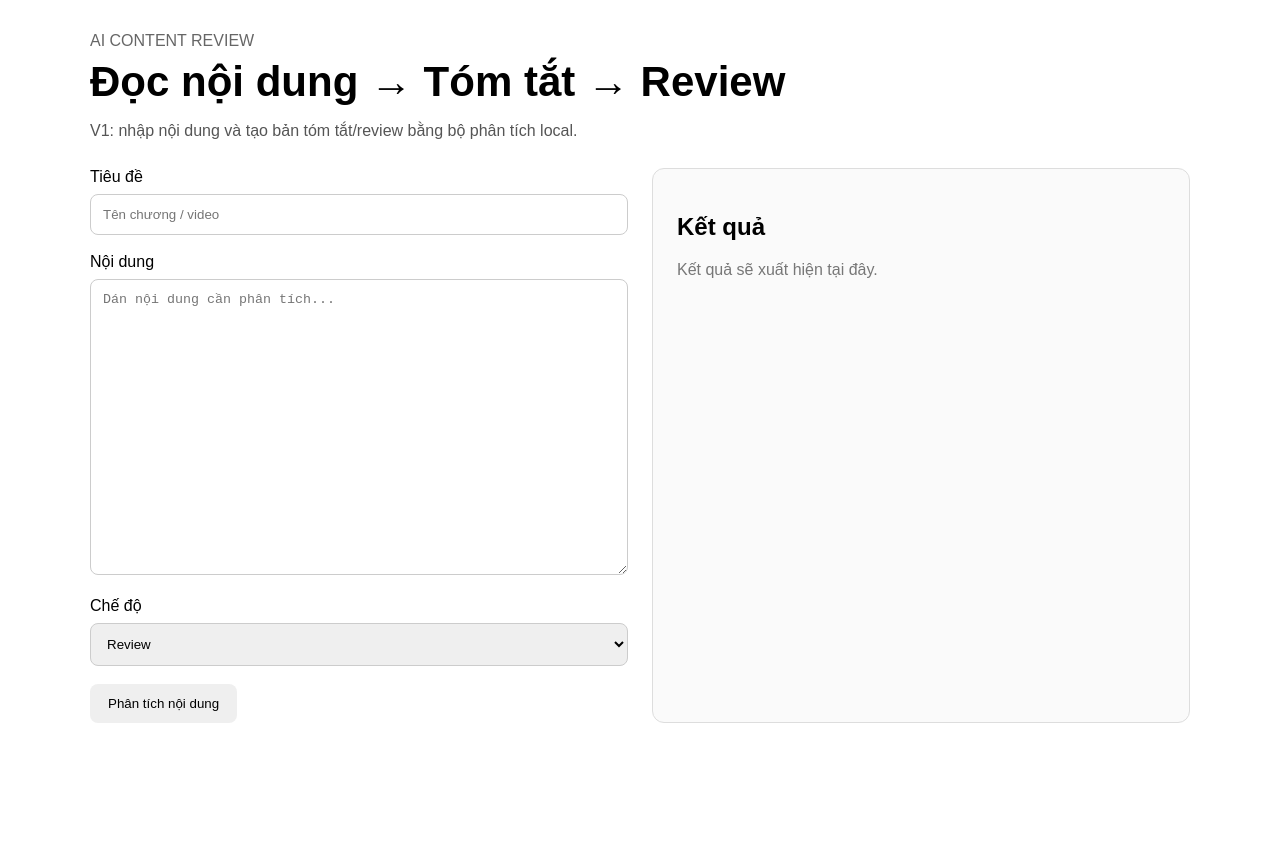
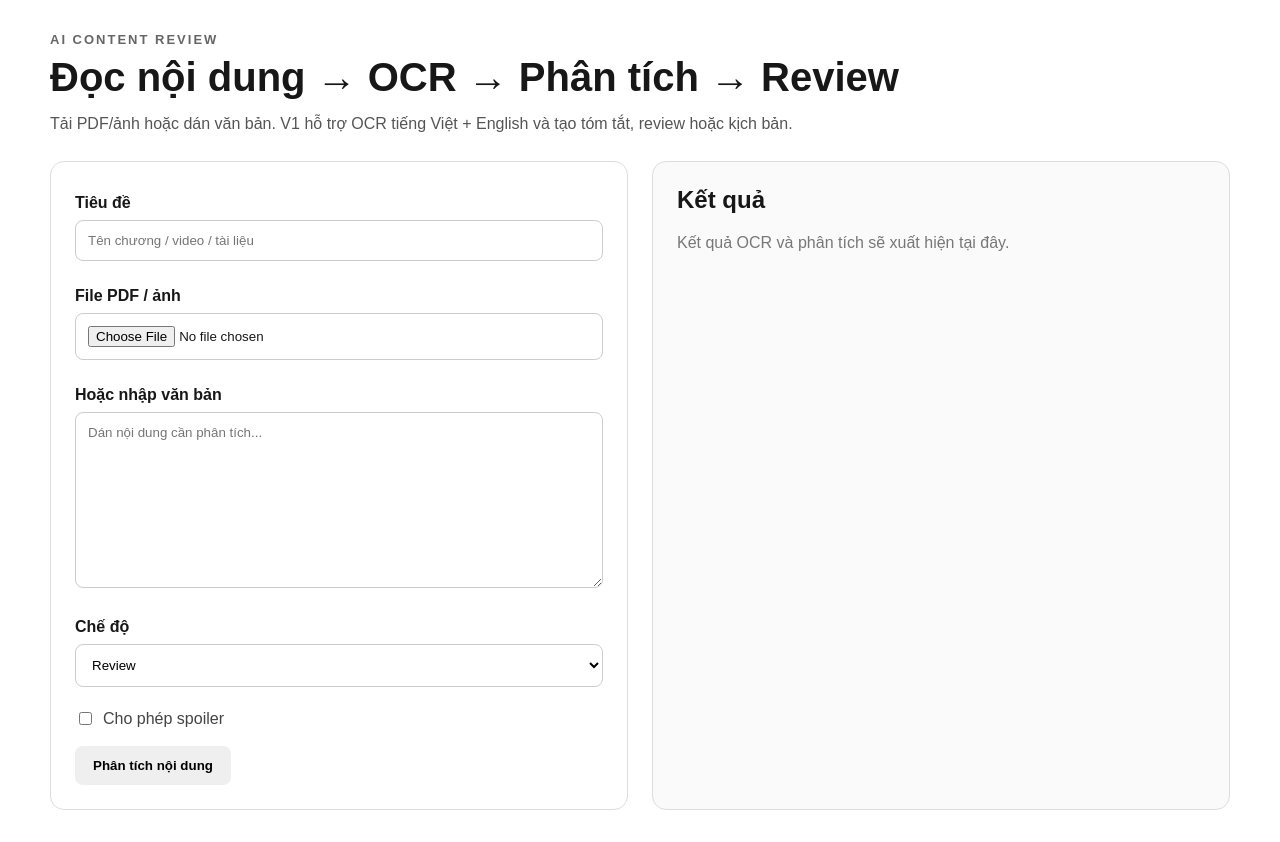
Before and after one commit to rinnef007/AI-Content-Review, a Next.js app in the folder apps/web/: page / in a window 1280 px wide. Before the commit the page ends 800 px from the top, so only its background shows below. Built offline with nearby package versions, Linux system fonts and the light colour scheme; no server answers.

Commit message:
feat(web): add PDF and image OCR upload UI

```diff
--- a/apps/web/app/page.js
+++ b/apps/web/app/page.js
@@ -7,64 +7,111 @@ const API = process.env.NEXT_PUBLIC_API_URL || "http://localhost:8000";
 export default function Home() {
   const [title, setTitle] = useState("");
   const [content, setContent] = useState("");
+  const [file, setFile] = useState(null);
   const [mode, setMode] = useState("review");
+  const [spoiler, setSpoiler] = useState(false);
   const [result, setResult] = useState(null);
   const [loading, setLoading] = useState(false);
+  const [error, setError] = useState("");
 
   async function analyze() {
-    if (!title.trim() || !content.trim()) return;
+    if (!title.trim() && !file && !content.trim()) return;
     setLoading(true);
     setResult(null);
+    setError("");
     try {
-      const res = await fetch(`${API}/api/v1/analyze`, {
-        method: "POST",
-        headers: { "Content-Type": "application/json" },
-        body: JSON.stringify({ title, content, mode, spoiler: false }),
-      });
-      if (!res.ok) throw new Error("API request failed");
-      const data = await res.json();
+      let res;
+      if (file) {
+        const form = new FormData();
+        form.append("file", file);
+        form.append("title", title.trim() || file.name);
+        form.append("mode", mode);
+        form.append("spoiler", String(spoiler));
+        res = await fetch(`${API}/api/v1/analyze/upload`, { method: "POST", body: form });
+      } else {
+        res = await fetch(`${API}/api/v1/analyze`, {
+          method: "POST",
+          headers: { "Content-Type": "application/json" },
+          body: JSON.stringify({ title, content, mode, spoiler }),
+        });
+      }
+      const data = await res.json().catch(() => ({}));
+      if (!res.ok) throw new Error(data.detail || "API request failed");
       setResult(data.result);
-    } catch (error) {
-      setResult({ review: `Không thể kết nối API: ${error.message}` });
+    } catch (err) {
+      setError(err.message);
     } finally {
       setLoading(false);
     }
   }
 
   return (
-    <main style={{ maxWidth: 1100, margin: "0 auto", padding: 32, fontFamily: "Arial, sans-serif" }}>
-      <header style={{ marginBottom: 28 }}>
-        <p style={{ margin: 0, color: "#666" }}>AI CONTENT REVIEW</p>
-        <h1 style={{ fontSize: 42, margin: "8px 0" }}>Đọc nội dung → Tóm tắt → Review</h1>
-        <p style={{ color: "#555" }}>V1: nhập nội dung và tạo bản tóm tắt/review bằng bộ phân tích local.</p>
+    <main style={styles.page}>
+      <header style={styles.header}>
+        <p style={styles.eyebrow}>AI CONTENT REVIEW</p>
+        <h1 style={styles.h1}>Đọc nội dung → OCR → Phân tích → Review</h1>
+        <p style={styles.subtitle}>Tải PDF/ảnh hoặc dán văn bản. V1 hỗ trợ OCR tiếng Việt + English và tạo tóm tắt, review hoặc kịch bản.</p>
       </header>
-      <section style={{ display: "grid", gridTemplateColumns: "1fr 1fr", gap: 24 }}>
-        <div>
-          <label>Tiêu đề</label>
-          <input value={title} onChange={e => setTitle(e.target.value)} placeholder="Tên chương / video" style={input} />
-          <label>Nội dung</label>
-          <textarea value={content} onChange={e => setContent(e.target.value)} placeholder="Dán nội dung cần phân tích..." rows={18} style={textarea} />
-          <label>Chế độ</label>
-          <select value={mode} onChange={e => setMode(e.target.value)} style={input}>
+      <section style={styles.grid}>
+        <div style={styles.card}>
+          <label style={styles.label}>Tiêu đề</label>
+          <input value={title} onChange={e => setTitle(e.target.value)} placeholder="Tên chương / video / tài liệu" style={styles.input} />
+          <label style={styles.label}>File PDF / ảnh</label>
+          <input type="file" accept=".pdf,.png,.jpg,.jpeg,.webp,.bmp,.tiff" onChange={e => setFile(e.target.files?.[0] || null)} style={styles.input} />
+          {file && <p style={styles.file}>Đã chọn: {file.name}</p>}
+          <label style={styles.label}>Hoặc nhập văn bản</label>
+          <textarea value={content} onChange={e => setContent(e.target.value)} placeholder="Dán nội dung cần phân tích..." rows={10} style={styles.textarea} />
+          <label style={styles.label}>Chế độ</label>
+          <select value={mode} onChange={e => setMode(e.target.value)} style={styles.input}>
             <option value="summary">Tóm tắt</option>
             <option value="review">Review</option>
             <option value="script">Kịch bản</option>
           </select>
-          <button onClick={analyze} disabled={loading} style={button}>{loading ? "Đang phân tích..." : "Phân tích nội dung"}</button>
+          <label style={styles.check}><input type="checkbox" checked={spoiler} onChange={e => setSpoiler(e.target.checked)} /> Cho phép spoiler</label>
+          <button onClick={analyze} disabled={loading} style={styles.button}>{loading ? "Đang xử lý..." : file ? "OCR & phân tích" : "Phân tích nội dung"}</button>
+          {error && <div style={styles.error}>{error}</div>}
         </div>
-        <div style={{ border: "1px solid #ddd", borderRadius: 12, padding: 24, minHeight: 500, background: "#fafafa" }}>
-          <h2>Kết quả</h2>
-          {result ? <>
+        <div style={styles.resultCard}>
+          <h2 style={styles.h2}>Kết quả</h2>
+          {!result && <p style={styles.muted}>Kết quả OCR và phân tích sẽ xuất hiện tại đây.</p>}
+          {result && <>
+            <div style={styles.meta}>
+              <span>Provider: {result.provider || "local"}</span>
+              {result.source && <span>Nguồn: {result.source.type}{result.source.pages ? ` · ${result.source.pages} trang` : ""}</span>}
+              {result.source?.ocr_used && <span>OCR: đã dùng</span>}
+            </div>
             <h3>Tóm tắt</h3><p>{result.summary}</p>
-            <h3>Review / Kịch bản</h3><pre style={{ whiteSpace: "pre-wrap", fontFamily: "inherit" }}>{result.review}</pre>
-            <h3>Từ khóa</h3><p>{(result.keywords || []).join(", ")}</p>
-          </> : <p style={{ color: "#777" }}>Kết quả sẽ xuất hiện tại đây.</p>}
+            <h3>Review / Kịch bản</h3><pre style={styles.pre}>{result.review}</pre>
+            <h3>Từ khóa</h3><p>{(result.keywords || []).join(", ") || "Chưa xác định"}</p>
+            {result.stats && <p style={styles.muted}>Thống kê: {result.stats.words} từ · {result.stats.sentences} câu</p>}
+            {result.extracted_text && <details style={styles.details}><summary>Xem văn bản OCR đã trích xuất</summary><pre style={styles.ocr}>{result.extracted_text}</pre></details>}
+          </>}
         </div>
       </section>
     </main>
   );
 }
 
-const input = { width: "100%", boxSizing: "border-box", padding: 12, margin: "8px 0 18px", border: "1px solid #ccc", borderRadius: 8 };
-const textarea = { ...input, resize: "vertical" };
-const button = { padding: "12px 18px", border: 0, borderRadius: 8, cursor: "pointer" };
+const styles = {
+  page: { maxWidth: 1180, margin: "0 auto", padding: 32, fontFamily: "Arial, sans-serif", color: "#171717" },
+  header: { marginBottom: 28 },
+  eyebrow: { margin: 0, fontSize: 13, fontWeight: 700, letterSpacing: 2, color: "#666" },
+  h1: { fontSize: 40, lineHeight: 1.1, margin: "8px 0 12px" },
+  subtitle: { color: "#555", maxWidth: 850 },
+  grid: { display: "grid", gridTemplateColumns: "minmax(0, 1fr) minmax(0, 1fr)", gap: 24 },
+  card: { border: "1px solid #ddd", borderRadius: 14, padding: 24, background: "#fff" },
+  resultCard: { border: "1px solid #ddd", borderRadius: 14, padding: 24, minHeight: 520, background: "#fafafa" },
+  h2: { marginTop: 0 },
+  label: { display: "block", fontWeight: 600, marginTop: 8 },
+  input: { width: "100%", boxSizing: "border-box", padding: 12, margin: "8px 0 18px", border: "1px solid #ccc", borderRadius: 8, background: "#fff" },
+  textarea: { width: "100%", boxSizing: "border-box", padding: 12, margin: "8px 0 18px", border: "1px solid #ccc", borderRadius: 8, resize: "vertical", fontFamily: "inherit" },
+  file: { margin: "-10px 0 16px", color: "#555", fontSize: 13 },
+  check: { display: "flex", gap: 8, alignItems: "center", margin: "4px 0 18px", color: "#444" },
+  button: { padding: "12px 18px", border: 0, borderRadius: 8, cursor: "pointer", fontWeight: 700 },
+  error: { marginTop: 16, padding: 12, borderRadius: 8, background: "#fff0f0", color: "#a00" },
+  muted: { color: "#777" },
+  meta: { display: "flex", flexWrap: "wrap", gap: 8, fontSize: 13, color: "#666", marginBottom: 20 },
+  pre: { whiteSpace: "pre-wrap", fontFamily: "inherit", lineHeight: 1.5 },
+  details: { marginTop: 24 },
+  ocr: { whiteSpace: "pre-wrap", maxHeight: 360, overflow: "auto", background: "#fff", padding: 12, borderRadius: 8, fontSize: 13 },
+};
```
